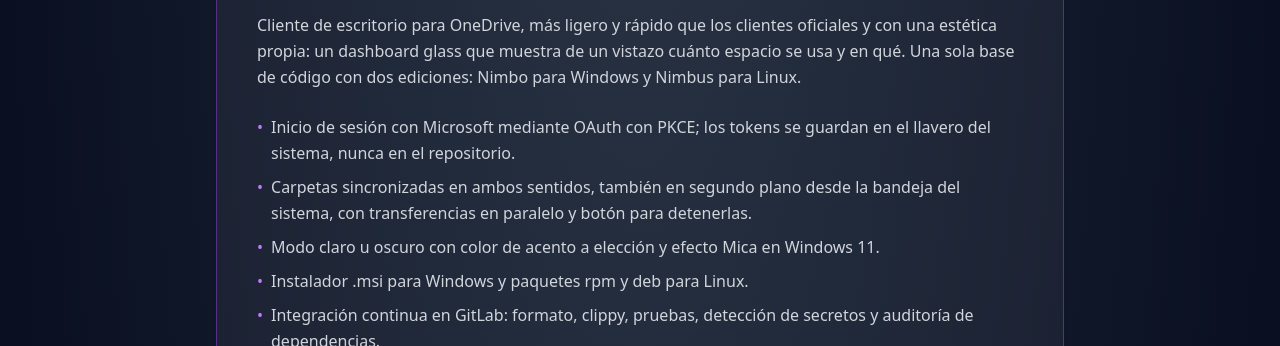
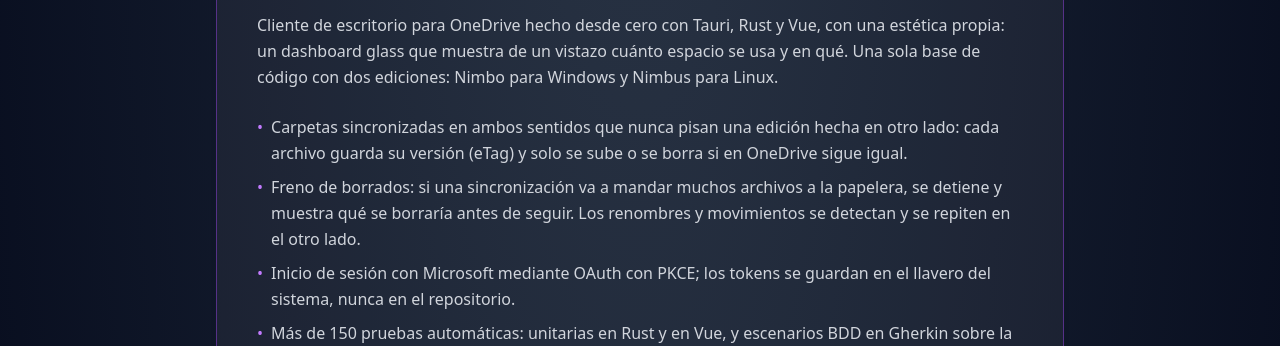
Before and after one commit to miespinozar/portfolio, an Astro site: page /portfolio/projects in a window 1280 px wide. Shown: the part 454-800 px from the top of the page. Built offline with nearby package versions, Linux system fonts and the light colour scheme; Astro itself is replaced by a stand-in of ours.

Commit message:
Ptoyectos:descripcion de nimbo enfocada en lo técnico

```diff
--- a/src/components/sections/FeaturedProject.astro
+++ b/src/components/sections/FeaturedProject.astro
@@ -56,10 +56,11 @@ const tecnologias = [
 
     <!-- Resumen -->
     <p class="max-w-3xl text-gray-300 leading-relaxed mb-6">
-      Cliente de escritorio para OneDrive, más ligero y rápido que los
-      clientes oficiales y con una estética propia: un dashboard glass con
-      el espacio usado de un vistazo. Inicio de sesión seguro con Microsoft,
-      carpetas sincronizadas y versiones para Windows y Linux.
+      Cliente de escritorio para OneDrive hecho desde cero, con una estética
+      propia: un dashboard glass con el espacio usado de un vistazo. Carpetas
+      sincronizadas que nunca pisan un cambio hecho en otro lado, inicio de
+      sesión seguro con Microsoft y versiones para Windows y Linux, respaldado
+      por más de 150 pruebas automáticas.
     </p>
 
     <!-- Tecnologías (logos) -->
--- a/src/pages/projects.astro
+++ b/src/pages/projects.astro
@@ -11,13 +11,14 @@ const projects = [
     name: "Nimbo",
     status: "En desarrollo · v0.7.0",
     summary:
-      "Cliente de escritorio para OneDrive, más ligero y rápido que los clientes oficiales y con una estética propia: un dashboard glass que muestra de un vistazo cuánto espacio se usa y en qué. Una sola base de código con dos ediciones: Nimbo para Windows y Nimbus para Linux.",
+      "Cliente de escritorio para OneDrive hecho desde cero con Tauri, Rust y Vue, con una estética propia: un dashboard glass que muestra de un vistazo cuánto espacio se usa y en qué. Una sola base de código con dos ediciones: Nimbo para Windows y Nimbus para Linux.",
     features: [
+      "Carpetas sincronizadas en ambos sentidos que nunca pisan una edición hecha en otro lado: cada archivo guarda su versión (eTag) y solo se sube o se borra si en OneDrive sigue igual.",
+      "Freno de borrados: si una sincronización va a mandar muchos archivos a la papelera, se detiene y muestra qué se borraría antes de seguir. Los renombres y movimientos se detectan y se repiten en el otro lado.",
       "Inicio de sesión con Microsoft mediante OAuth con PKCE; los tokens se guardan en el llavero del sistema, nunca en el repositorio.",
-      "Carpetas sincronizadas en ambos sentidos, también en segundo plano desde la bandeja del sistema, con transferencias en paralelo y botón para detenerlas.",
-      "Modo claro u oscuro con color de acento a elección y efecto Mica en Windows 11.",
-      "Instalador .msi para Windows y paquetes rpm y deb para Linux.",
-      "Integración continua en GitLab: formato, clippy, pruebas, detección de secretos y auditoría de dependencias.",
+      "Más de 150 pruebas automáticas: unitarias en Rust y en Vue, y escenarios BDD en Gherkin sobre la sincronización.",
+      "Integración continua en GitLab: formato, clippy, pruebas con cobertura, detección de secretos y auditoría de dependencias.",
+      "Instalador .msi para Windows y paquetes rpm y deb para Linux, con modo claro u oscuro y efectos Mica y Cristal en Windows 11.",
     ],
     tags: [
       "Tauri 2",
@@ -27,6 +28,7 @@ const projects = [
       "SQLite",
       "Tailwind CSS",
       "Microsoft Graph",
+      "BDD (Gherkin)",
     ],
     href: "https://gitlab.com/matias.espinoza.rojas/nimbo",
     linkLabel: "Ver en GitLab",
@@ -75,7 +77,7 @@ const projects = [
 
 <BaseLayout
   title="Proyectos"
-  description="Proyectos de Matías Espinoza: Nimbo, un cliente de escritorio para OneDrive más ligero que el oficial, hecho con Tauri, Vue y Rust, este portafolio y proyectos académicos con Django."
+  description="Proyectos de Matías Espinoza: Nimbo, un cliente de escritorio para OneDrive hecho desde cero con Tauri, Vue y Rust, este portafolio y proyectos académicos con Django."
 >
   <Navbar />
 
```
